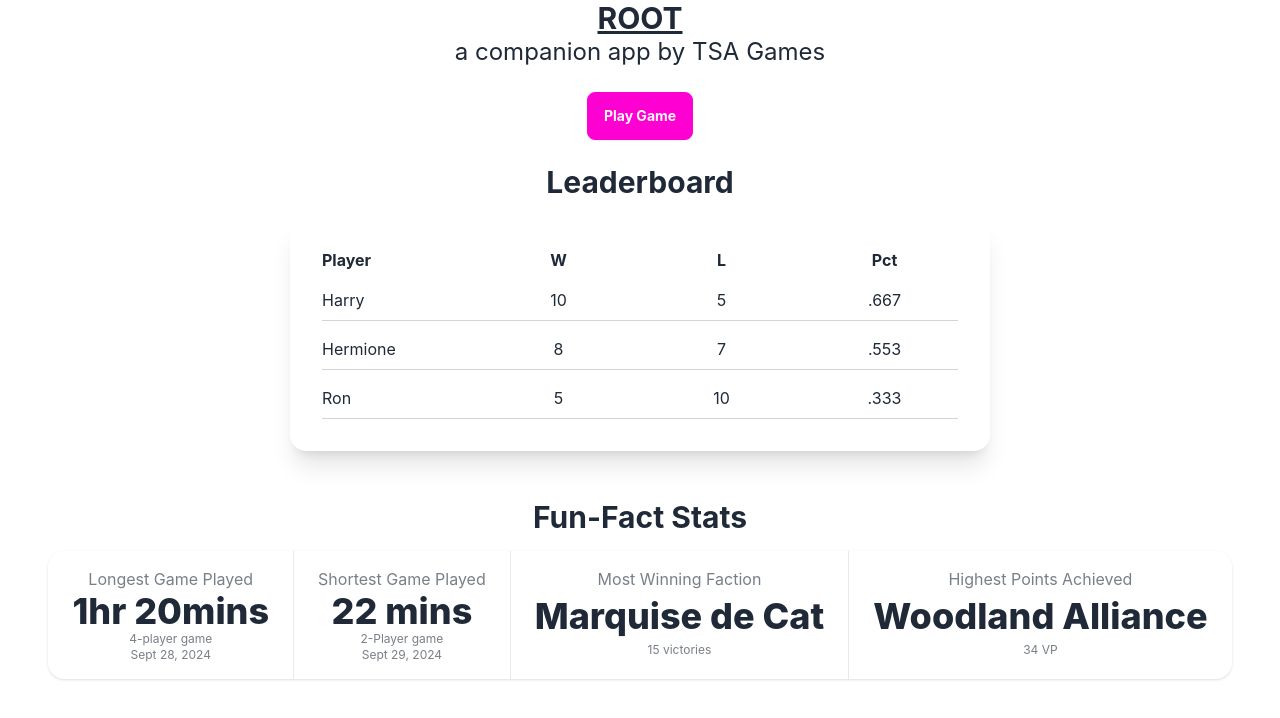
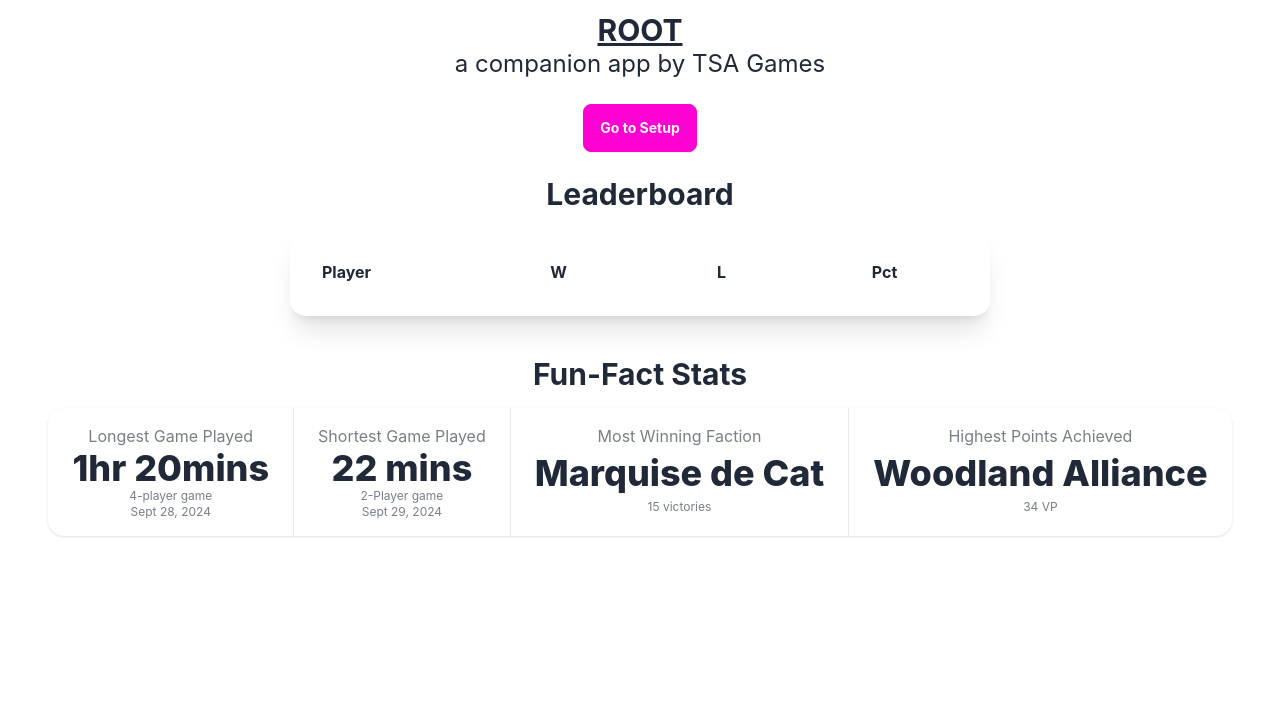
Before and after one commit to 2024-fall-afe-mowe/tca-root, a React (Create React App) app: page /#/ in a window 1280 px wide. Shown: the top 718 px of the page. Built offline with nearby package versions, Linux system fonts and the light colour scheme.

Commit message:
Added Leaderboard to Home page, and Add Player to Setup page
also linked the 3 pages together (Home, Setup, and Play Game)

```diff
--- a/src/Home.tsx
+++ b/src/Home.tsx
@@ -1,14 +1,30 @@
-import React from 'react';
+import { useEffect, useState } from 'react';
 import { Link } from 'react-router-dom';
 
+// Define the structure of a "player" object
+interface Player {
+  name: string;
+  wins: number;
+  losses: number;
+  pct: string;
+}
+
 export const Home = () => {
+  const [players, setPlayers] = useState<Player[]>([]);
+
+  // Fetch players from localStorage on component mount
+  useEffect(() => {
+    const storedPlayers = JSON.parse(localStorage.getItem("players") || "[]");
+    setPlayers(storedPlayers);
+  }, []);
+
   return (
     <div className="App">
-      <h1 className="text-3xl font-bold underline">ROOT</h1>
+      <h1 className="text-3xl font-bold underline mt-3">ROOT</h1>
       <h2 className="text-2xl">a companion app by TSA Games</h2>
       <br />
-      <Link to="/play" className="btn btn-secondary font-bold">
-        Play Game
+      <Link to="/setup" className="btn btn-secondary font-bold">
+        Go to Setup
       </Link>
       <br />
       <br />
@@ -24,33 +40,25 @@
             <div className="text-center font-bold">Pct</div>
           </div>
 
-          {/* Player Row Example */}
-          <div className="grid grid-cols-4 gap-4 mt-2 border-b border-gray-300 pb-2">
-            <div className="text-left">Harry</div>
-            <div className="text-center">10</div>
-            <div className="text-center">5</div>
-            <div className="text-center">.667</div>
-          </div>
-          <div className="grid grid-cols-4 gap-4 mt-2 border-b border-gray-300 pb-2">
-            <div className="text-left">Hermione</div>
-            <div className="text-center">8</div>
-            <div className="text-center">7</div>
-            <div className="text-center">.553</div>
-          </div>
-          <div className="grid grid-cols-4 gap-4 mt-2 border-b border-gray-300 pb-2">
-            <div className="text-left">Ron</div>
-            <div className="text-center">5</div>
-            <div className="text-center">10</div>
-            <div className="text-center">.333</div>
-          </div>
+          {players.map((player, index) => (
+            <div
+              key={index}
+              className="grid grid-cols-4 gap-4 mt-2 border-b border-gray-300 pb-2"
+            >
+              <div className="text-left">{player.name}</div>
+              <div className="text-center">{player.wins}</div>
+              <div className="text-center">{player.losses}</div>
+              <div className="text-center">{player.pct}</div>
+            </div>
+          ))}
         </div>
       </div>
 
-      <br />
-      <br />
+      <div className="my-10"></div>
 
-      {/* Fun-Fact Stats Section */}
-      <h1 className="text-3xl font-bold mb-4">Fun-Fact Stats</h1>
+
+    {/* Fun-Fact Stats Section */}
+    <h1 className="text-3xl font-bold mb-4">Fun-Fact Stats</h1>
       <div className="stats stats-vertical lg:stats-horizontal shadow">
         <div className="stat">
           <div className="stat-title">Longest Game Played</div>
@@ -75,6 +83,7 @@
           <div className="stat-desc">34 VP</div>
         </div>
       </div>
+
     </div>
   );
 };
--- a/src/PlayGame.tsx
+++ b/src/PlayGame.tsx
@@ -144,7 +144,7 @@
 
       {/* Roll Dice Button */}
       <div className="text-center">
-        <button className="btn btn-primary font-bold" style={{ width: '120px' }} onClick={rollDice}>
+        <button className="btn btn-primary text-white font-bold" style={{ width: '120px' }} onClick={rollDice}>
           Roll Dice
        </button>
       </div>
@@ -188,7 +188,7 @@
       <br/>
 
       {/* Back to Home Button */}
-      <button className="btn btn-secondary mb-3 font-bold" onClick={() => nav("/")}>
+      <button className="btn btn-info text-white mb-3 font-bold" onClick={() => nav("/")}>
         Back to Home
       </button>
     </div>
--- a/src/Setup.tsx
+++ b/src/Setup.tsx
@@ -1,13 +1,62 @@
+import { useState } from "react";
 import { useNavigate } from "react-router-dom";
 
 export const Setup = () => {
+  const [playerName, setPlayerName] = useState("");
+  const navigate = useNavigate();
 
-    const myNav = useNavigate();
+  // Function to add a new player to localStorage
+  const addPlayer = () => {
+    if (playerName.trim() !== "") {
+      const players = JSON.parse(localStorage.getItem("players") || "[]");
 
-    return (
-      <div>
-        <h1 className="text-2xl font-bold mb-3">Setup</h1>
-        <button className = "btn-btn-primary mb-3" onClick = {() => myNav("/play")}>Start playing</button>
-      </div>
-    );
+      // Add new player with default stats
+      players.push({
+        name: playerName,
+        wins: 0,
+        losses: 0,
+        pct: ".000",
+      });
+
+      // Save updated players list back to localStorage
+      localStorage.setItem("players", JSON.stringify(players));
+
+      // Clear input field
+      setPlayerName("");
+    }
+  };
+
+  return (
+    <div>
+      <h1 className="text-2xl font-bold mb-3">Setup</h1>
+
+      {/* Input field for adding a new player */}
+      <input
+        type="text"
+        value={playerName}
+        onChange={(e) => setPlayerName(e.target.value)}
+        placeholder="Enter player name"
+        className="input input-bordered mb-3 mr-2"
+      />
+
+      {/* Add Player Button */}
+      <button className="btn btn-primary text-white font-bold mb-3" onClick={addPlayer}>
+        Add Player
+      </button>
+
+      <br />
+
+      {/* Start Playing Button */}
+      <button className="btn btn-secondary font-bold" onClick={() => navigate("/play")}>
+        Play Game
+      </button>
+
+      <div className="my-10"></div>
+
+      {/* Back to Home Button */}
+      <button className="btn btn-info text-white mb-3 font-bold" onClick={() => navigate("/")}>
+        Back to Home
+      </button>
+    </div>
+  );
 };
```
